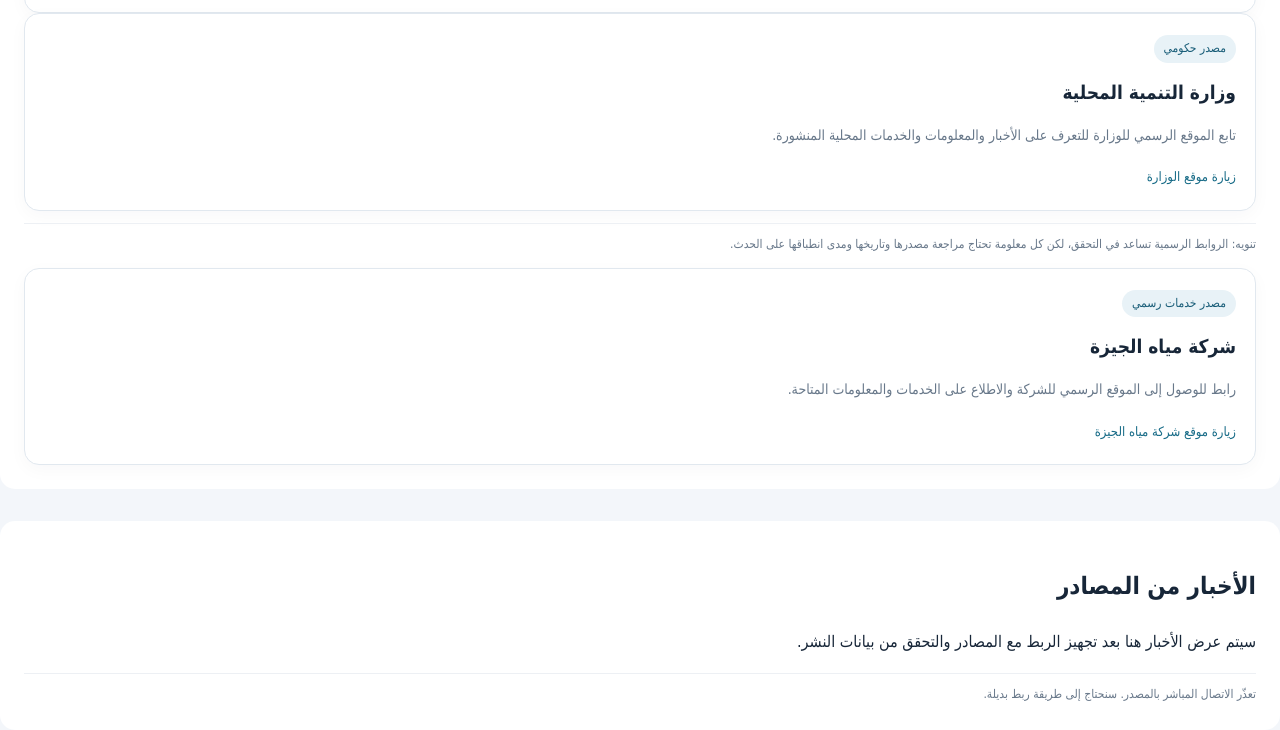
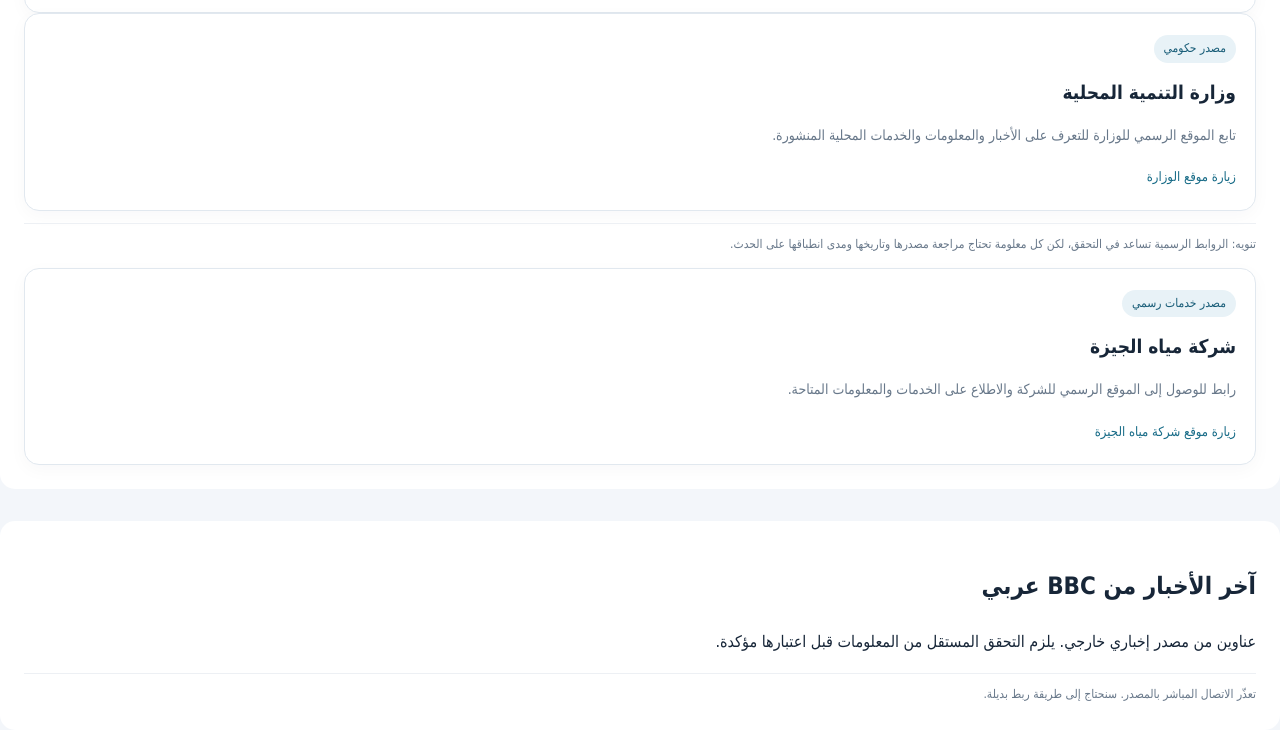
Before and after one commit to MEKOYDTDT/basira-egypt, a plain HTML site: page index.html in a window 1280 px wide. Shown: the part 2159-2889 px from the top of the page. Drawn offline with Linux system fonts and the light colour scheme; no server answers.

Commit message:
Update index.html

```diff
--- a/index.html
+++ b/index.html
@@ -377,10 +377,10 @@
     </a>
   </article>
 </section>
-  <section class="about" id="live-news">
-  <h2>الأخبار من المصادر</h2>
-  <p>سيتم عرض الأخبار هنا بعد تجهيز الربط مع المصادر والتحقق من بيانات النشر.</p>
-  <div id="news-status" class="meta">لم يتم ربط مصدر أخبار حتى الآن.</div>
+<section class="about" id="live-news">
+  <h2>آخر الأخبار من BBC عربي</h2>
+  <p>عناوين من مصدر إخباري خارجي. يلزم التحقق المستقل من المعلومات قبل اعتبارها مؤكدة.</p>
+  <div id="news-status" class="meta">جارٍ تحميل الأخبار...</div>
   <div id="news-list" class="grid"></div>
 </section>
   <script>
```
